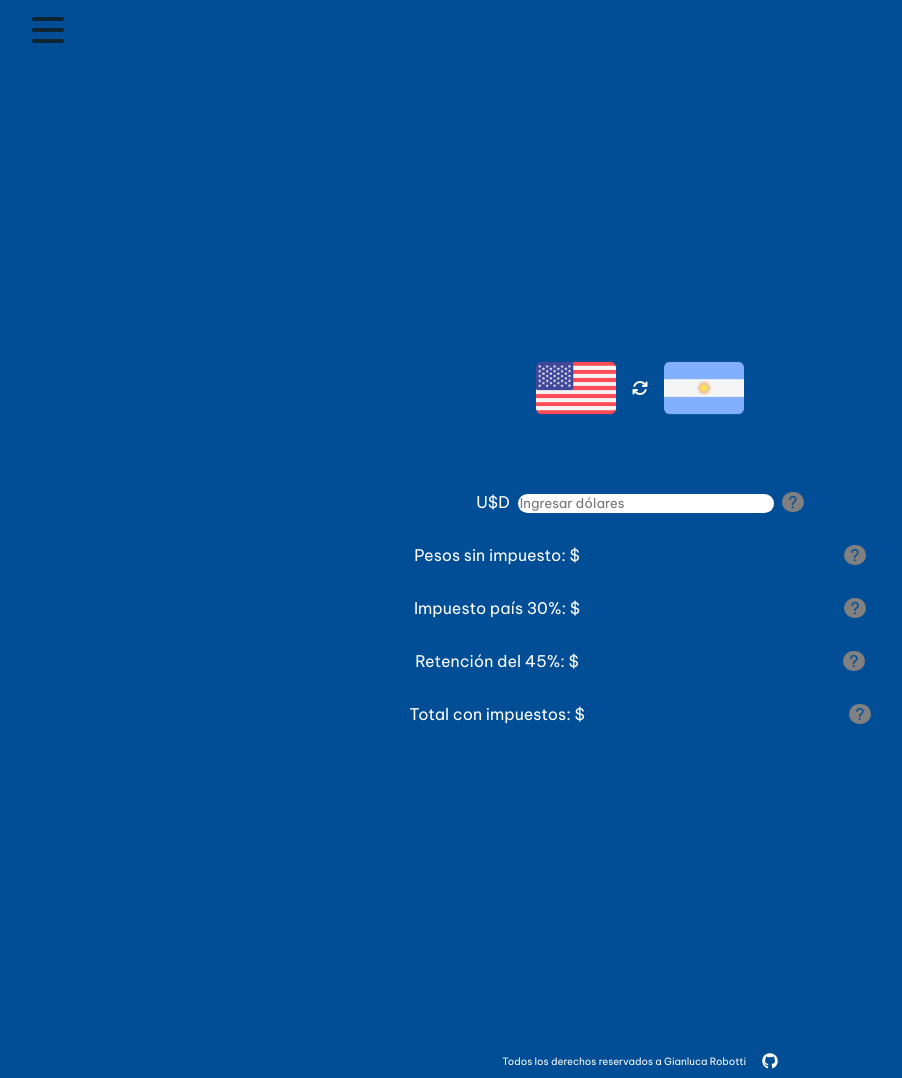
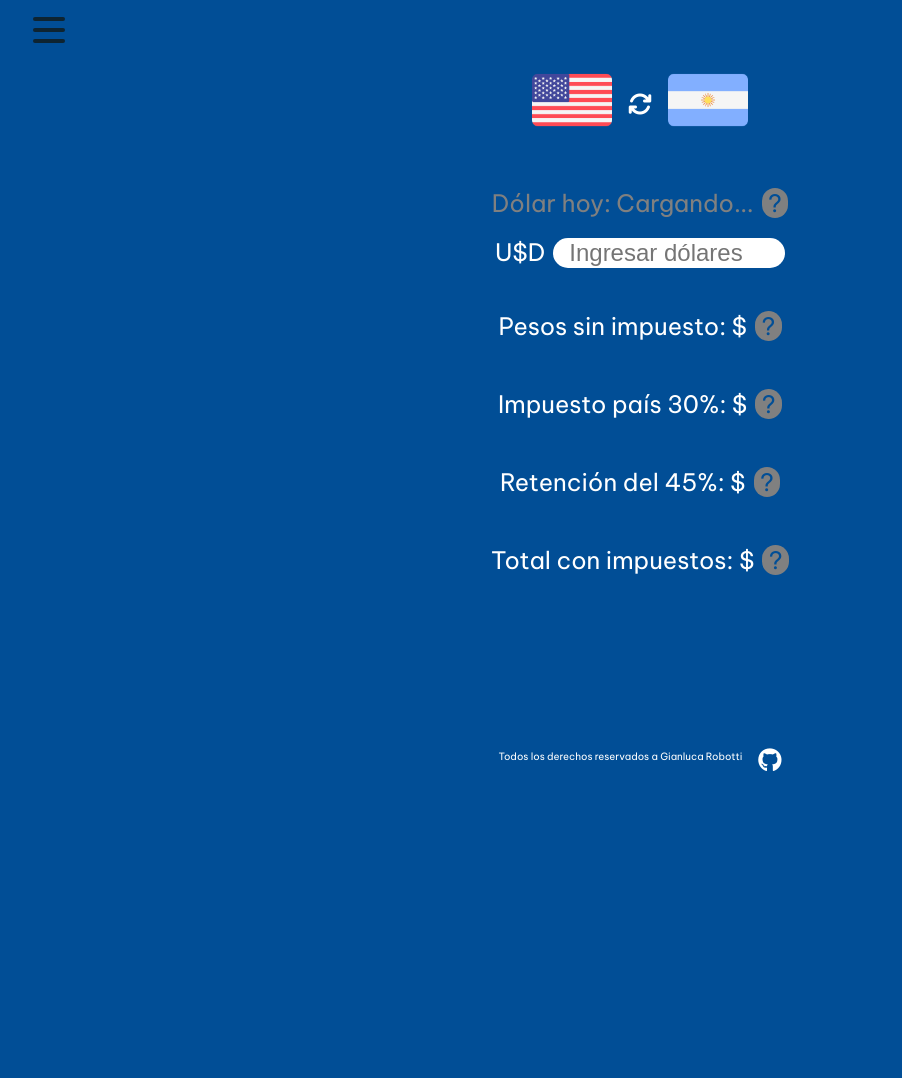
Before and after one commit to gianlucarobotti200/CalculaDolarTarjeta, a PHP site: page / in a window 1280 px wide. Shown: the whole page, without its empty margins (0-902 px from the left). After the commit the page ends 771 px from the top, so only its background shows below. Run offline with PHP 8.4, Linux system fonts and the light colour scheme; some libraries are stand-ins or nearby versions.

Commit message:
Mejora front, y cambio de estructura precios

```diff
--- a/index.html
+++ b/index.html
@@ -1,5 +1,6 @@
 <!DOCTYPE html>
 <html lang="en">
+
 <head>
   <meta charset="UTF-8">
   <meta http-equiv="X-UA-Compatible" content="IE=edge">
@@ -11,6 +12,7 @@
   <link href="https://fonts.googleapis.com/css2?family=Be+Vietnam+Pro:wght@400;500;700&display=swap" rel="stylesheet">
   <script src="https://kit.fontawesome.com/162fed51d8.js" crossorigin="anonymous"></script>
 </head>
+
 <body>
   <header>
     <nav>
@@ -24,7 +26,8 @@
           </div>
           <div class="menu-items">
             <li><a href="index.html">Home</a></li>
-                  <li><a href="#">Impuestos</a></li>
+            <li><a href="views/cotizaciones.html">Cotización</a></li>
+            <li><a href="views/impuestos.html">Impuestos</a></li>
             <li><a href="#">Más Info</a></li>
             <li><a href="#">Contacto</a></li>
           </div>
@@ -39,17 +42,20 @@
       <img class="flag" src="img/argentina.png" alt="">
     </section>
     <section class="data">
+      <span id="cotizacion" class="cotizacion">Dólar hoy: Cargando...</span>
       <form name="dolartospend">
-                <label for="money">U$D<input class="in-dollar" type="text" id="money" name="money" placeholder="Ingresar dólares" onchange="getDolars()"></label>
 
-                <label for="pesosinimp">Pesos sin impuesto: $<input class="out" type="text" name="pesosinimp" id="pesosinimp"></label>
+        <label for="money">U$D<input class="in-dollar" type="number" id="money" name="money"
+            placeholder="Ingresar dólares" onchange="getDolars()"></label>
 
-                <label for="imppais">Impuesto país 30%: $<input class="out" type="text" name="imppais" id="imppais"></label>
+      </form>
+      <div class="lista">
+        <span id="pesosinimp">Pesos sin impuesto: $</span>
+        <span id="imppais">Impuesto país 30%: $</span>
+        <span id="ret">Retención del 45%: $</span>
+        <span id="total">Total con impuestos: $</span>
+      </div>
 
-                <label for="ret">Retención del 45%: $<input class="out" type="text" name="ret" id="ret"></label>
-
-                <label for="total">Total con impuestos: $<input class="out" type="text" name="total" id="total"></label>
-            </form>
     </section>
 
   </main>
@@ -60,4 +66,5 @@
   <script src="index.js">
   </script>
 </body>
+
 </html>
--- a/index.js
+++ b/index.js
@@ -1,32 +1,41 @@
+let dolar = 0;
 
 const listValues = async () => {
     const dolarDia = await fetch('https://www.dolarsi.com/api/api.php?type=dolar');
     const values = await dolarDia.json();
     console.log("funcion listValues: " + values[0].casa.venta)
-    return((values[0].casa.venta))
+    dolar = (parseFloat(values[0].casa.venta.replace(",", "."))).toFixed(2);
+    let objDolar = document.getElementById("cotizacion");
+    objDolar.innerText = `Dólar hoy: $${dolar}`
 };
 
 window.addEventListener("load", function(){
     listValues();
 })
 
-async function getDolars(){
+function getDolars(){
 
-    let dolar = await listValues();
-    dolar = parseFloat(dolar.replace(",", "."))
-    console.log("funcion getDolars " + dolar)
+    dolar = (parseFloat(dolar.replace(",", "."))).toFixed(2);
+    console.log("funcion getDolars " + dolar);
 
     if (document.getElementById('money').value == "") {
-        alert("Completa el espacio en blanco")
+        alert("Completa el espacio en blanco");
     }
 
     let pesos = ((parseFloat(document.getElementById('money').value))*dolar).toFixed(2);
+    let objPesos = document.getElementById("pesosinimp")
+    objPesos.innerText = `Pesos sin impuesto: $${pesos}`
+
     let impPais = (pesos*.30).toFixed(2);
+    let objImpPais = document.getElementById("imppais");
+    objImpPais.innerText = `Impuesto país 30%: $${impPais}`;
+
     let ret = (pesos*.45).toFixed(2);
-    let pesosImpuestos = ((pesos*175)/100).toFixed(2);
+    let objRet = document.getElementById("ret");
+    objRet.innerText = `Retención del 45% $${ret}`;
 
-    document.dolartospend.pesosinimp.value = pesos;
-    document.dolartospend.imppais.value = impPais;
-    document.dolartospend.ret.value = ret;
-    document.dolartospend.total.value = pesosImpuestos;
+    let total = ((pesos*175)/100).toFixed(2);
+    let objTotal = document.getElementById("total");
+    objTotal.innerText = `Total con impuestos: $${total}`;
+
 }
--- a/scss/styles.css
+++ b/scss/styles.css
@@ -148,13 +148,12 @@
 }
 
 main{
-  padding: 20% 0;
+  height: 85vh;
 }
 
 main section.flags {
   display: flex;
   justify-content: center;
-  margin: 2rem;
 }
 main section.flags i {
   padding-top: 2rem;
@@ -174,14 +173,13 @@
   align-items: center;
 }
 main section.data form label {
-  margin: 1rem;
+  margin: 1.2rem 0;
 }
-main section.data form label img {
-  width: 2rem;
-  position: relative;
-  top: 10px;
+.cotizacion {
+  color:grey;
+  font-size: 0.9rem;
 }
-main section.data form label::after {
+main section.data span::after {
   content: "?";
   color: #014e96;
   border-radius: 50px;
@@ -194,38 +192,59 @@
   -ms-border-radius: 50px;
   -o-border-radius: 50px;
 }
-main section.data form label input {
-  width: 20vw;
-  border-radius: 50px;
-  border-style: none;
-  background-color: #014e96;
-  color: white;
-  font-family: "Be Vietnam Pro", sans-serif;;
-}
 main section.data form label input.in-dollar {
   margin-left: 0.5rem;
-  width: 20vw;
+  width: 30vw;
   border-radius: 50px;
   border-style: none;
   background-color: white;
   color: black;
+  padding-left: .5rem;
+}
+div.lista {
+  display: flex;
+  flex-direction: column;
+}
+div.lista span{
+  margin: 1.5rem 0;
 }
 /*# sourceMappingURL=styles.css.map */
-
 footer {
   display: flex;
   justify-content: center;
 }
-
 footer p {
   font-size: 10px;
 }
-
 footer a{
   color: white;
 }
-
 footer i{
   padding-top: 0.5rem;
   margin-left: 1rem;
 }
+
+@media (min-width: 481px){
+  body {
+    font-size: 1.5rem;
+  }
+
+  input {
+    font-size: 1.5rem;
+  }
+
+  main section.data form label input.in-dollar {
+    margin-left: 0.5rem;
+    width: 60%;
+    border-radius: 50px;
+    border-style: none;
+    background-color: white;
+    color: black;
+    padding-left: 1rem;
+  }
+
+  .cotizacion {
+    color:grey;
+    font-size: 1.5rem;
+  }
+}
```
Lines whose indentation alone changed are shown as unchanged.
